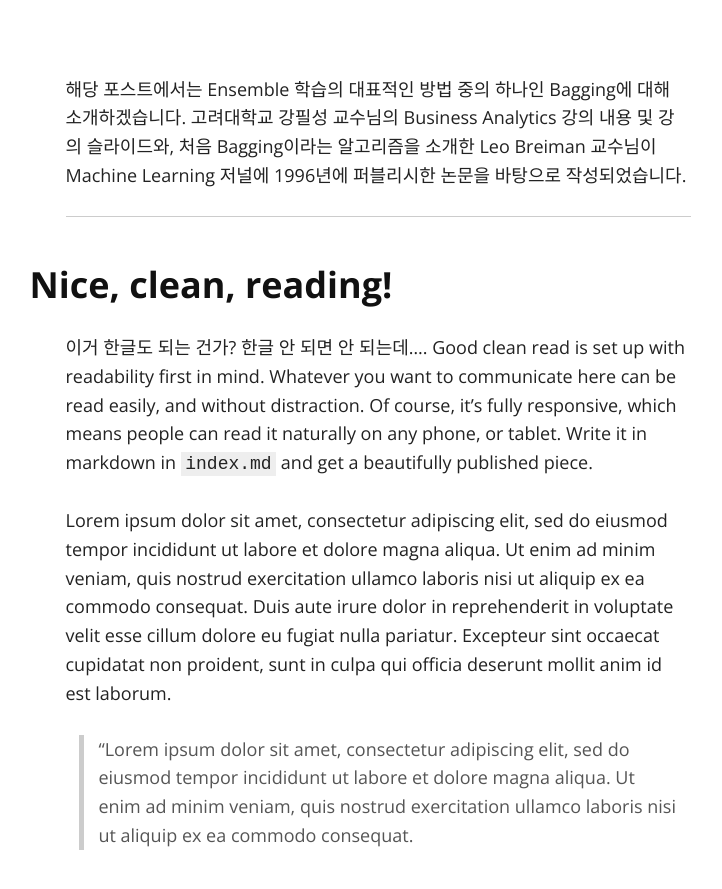
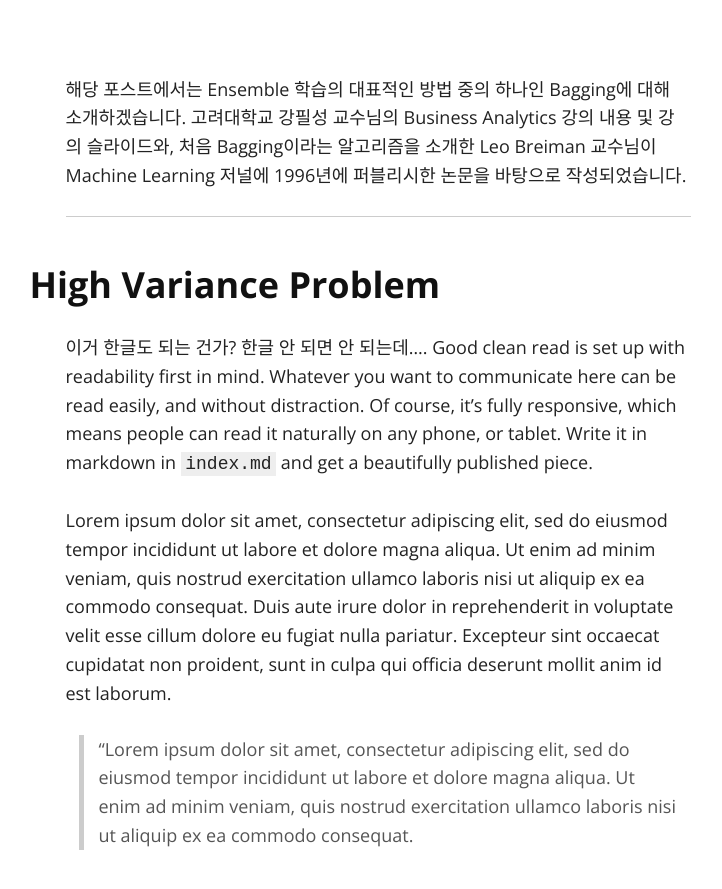
Before and after one commit to seokchaeyoon/seokchaeyoon.github.io, a Jekyll site: the page built from index.md, in a window 1280 px wide and 900 px high, scrolled down 577 px. Shown: the top 889 px of the window, without its empty margins (262-984 px from the left). Built offline with Jekyll 4.4.1, drawn with Linux system fonts in a browser that asks for light colours; nearby versions of some CDN libraries; our own code applies the rules of GitHub Pages for plain Markdown files.

Commit message:
Update index.md

```diff
--- a/index.md
+++ b/index.md
@@ -8,7 +8,7 @@ layout: default
 
 <hr>
 
-### Nice, clean, reading!
+### High Variance Problem
 
 이거 한글도 되는 건가? 한글 안 되면 안 되는데.... Good clean read is set up with readability first in mind. Whatever you want to communicate here can be read easily, and without distraction. Of course, it's fully responsive, which means people can read it naturally on any phone, or tablet. Write it in markdown in <code>index.md</code> and get a beautifully published piece.
 
```
